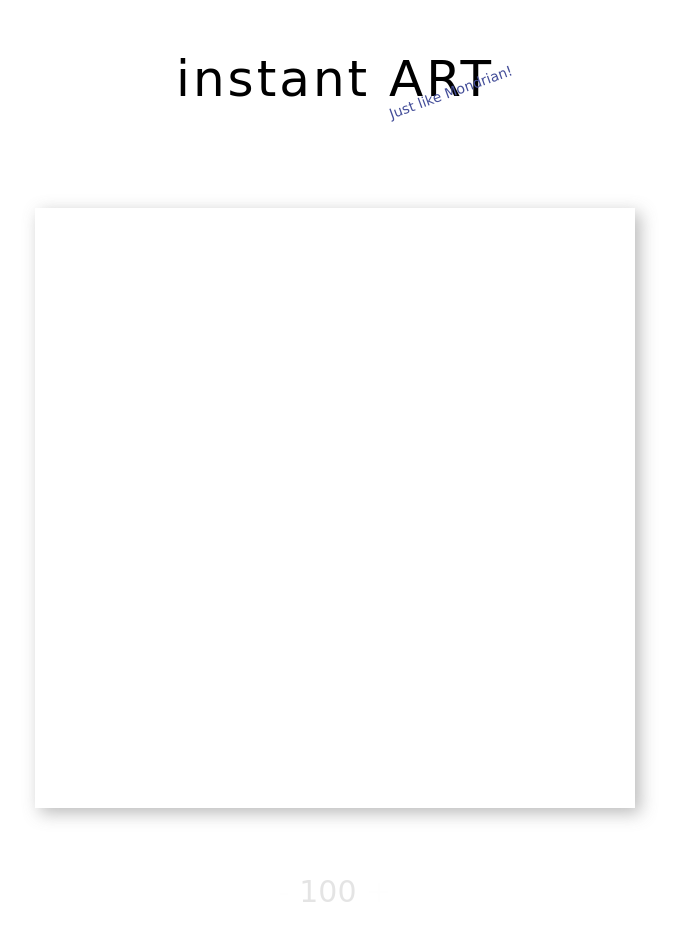
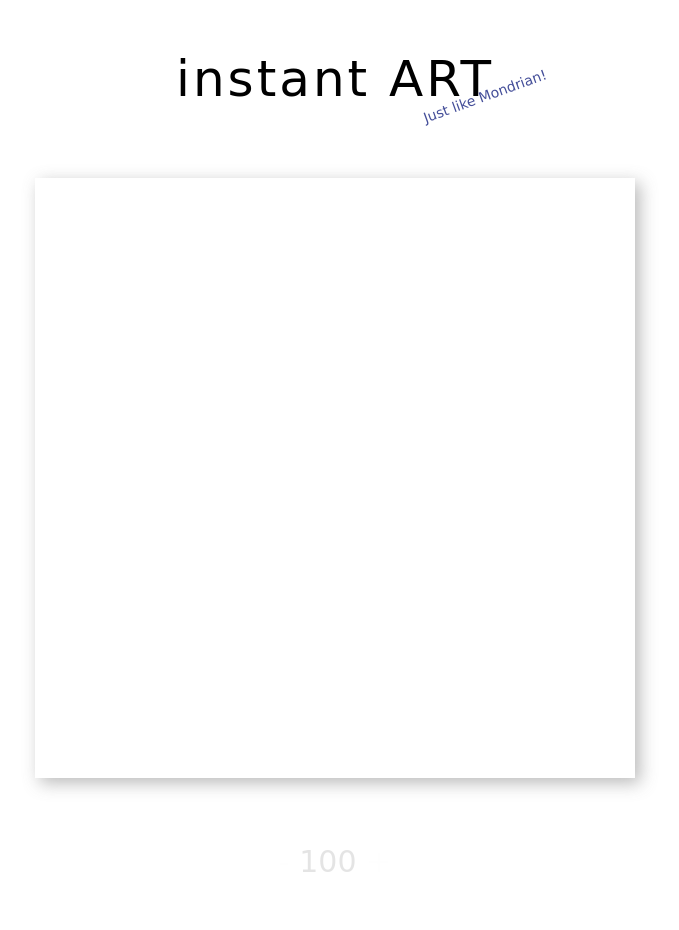
Before and after one commit to gaspargergo/IAmondrian, a plain HTML site: page index.html in a window 1280 px wide. Shown: the whole page, without its empty margins (305-984 px from the left). After the commit the page ends 900 px from the top, so only its background shows below. Drawn offline with Linux system fonts and the light colour scheme; a web font is replaced by a local one.

Commit message:
line and position fixes

```diff
--- a/index.html
+++ b/index.html
@@ -12,7 +12,6 @@
       color: black;
       letter-spacing: 3px;
       margin-top: 1000px;
-      margin-bottom: 50px;
       transition: all 0.5s ease-in-out;
     }
 
@@ -37,7 +36,7 @@
     }
 
     canvas{
-      margin-top: 100px;
+      margin-top: 60px;
       box-shadow: 5px 5px 16px 0px rgba(171,171,171,0.82);
     }
 
@@ -67,12 +66,12 @@
     }
 
     #text{
-      position: absolute;
+      position: static;
       font-size: 14px;
       font-family: Shrikhand, cursive;
       color: #444e99;
-      left: 54%;
-      top: 70px;
+      margin-left: 300px;
+      margin-top: -20px;
       transform: rotate(-20deg);
     }
 
```
